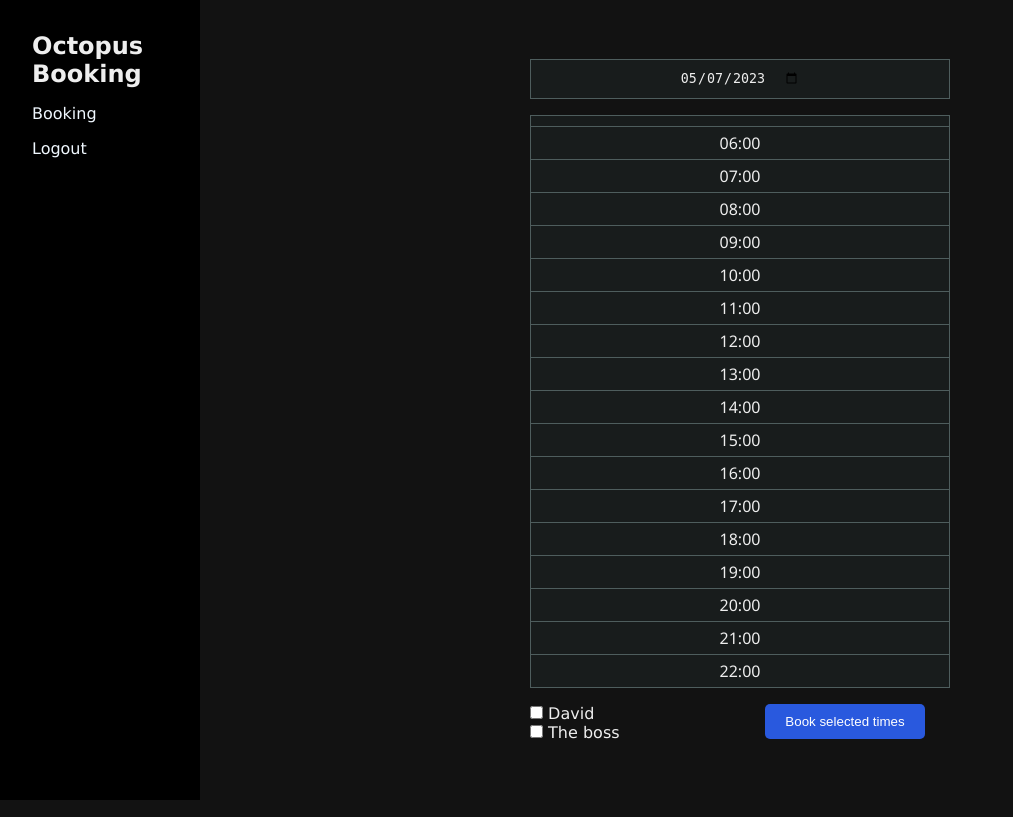
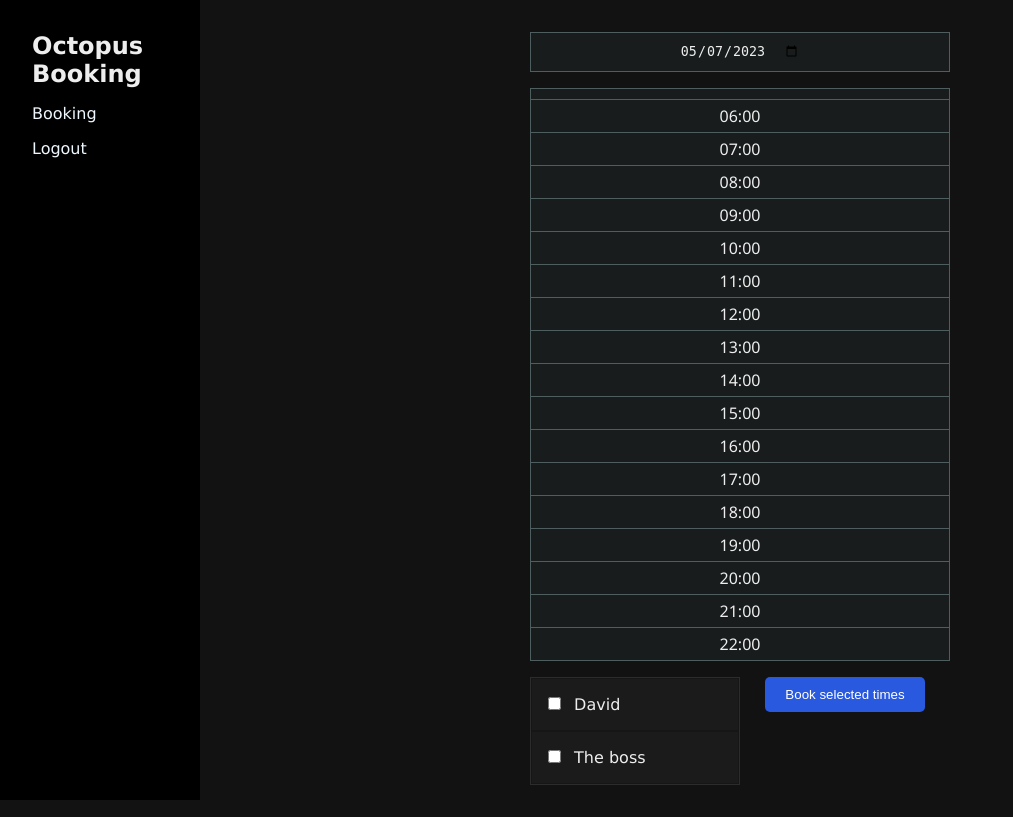
Before and after one commit to davlin0222/octopus-booking, a PHP site: page /pages/booking.php in a window 1280 px wide. Shown: the whole page, without its empty margins (0-1013 px from the left). Run offline with PHP 8.4, Linux system fonts and the light colour scheme; the visitor is signed in with stand-in values (Sample User, id 1); data that the repository does not hold is empty; style sheets or scripts are compiled from the project's sources.

Commit message:
Style invitation list

```diff
--- a/assets/css/dist/booking-form.css
+++ b/assets/css/dist/booking-form.css
@@ -28,6 +28,7 @@
 
 .invitations__list {
   list-style-type: none;
+  border: 1px solid #2c2c2c;
 }
 .invitations__label {
   -webkit-user-select: none;
@@ -36,8 +37,15 @@
   display: inline-block;
   width: 100%;
   cursor: pointer;
+  border: 1px solid #161616;
+  background: #1b1b1b;
+  padding: 1rem;
+}
+.invitations__input {
+  cursor: pointer;
 }
 .invitations__text {
+  padding: 0.5rem;
   -webkit-user-select: text;
      -moz-user-select: text;
           user-select: text;
--- a/components/booking-form/booking-form.js
+++ b/components/booking-form/booking-form.js
@@ -12,6 +12,8 @@ cancelBookingsButton.addEventListener('click', cancelBookingsButton_onClick)
 
 async function bookButton_onClick(e) {
     e.preventDefault()
+    // console.log(`bookButton_onClick  recipients:`, e.target.form.recipients)
+    console.log(`bookButton_onClick  e.target:`, new FormData(e.target.form))
     const selectedBookings = getSelectedBookings()
     const selectedDate = getSelectedDate()
     const success = /*await*/ createBookings(selectedBookings, selectedDate)
--- a/components/booking-form/booking-form.scss
+++ b/components/booking-form/booking-form.scss
@@ -31,6 +31,7 @@
 .invitations {
     &__list {
         list-style-type: none;
+        border: 1px solid #2c2c2c;
     }
     &__list-item {
     }
@@ -39,10 +40,15 @@
         display: inline-block;
         width: 100%;
         cursor: pointer;
+        border: 1px solid #161616;
+        background: #1b1b1b;
+        padding: 1rem;
     }
     &__input {
+        cursor: pointer;
     }
     &__text {
+        padding: 0.5rem;
         user-select: text;
     }
 }
```
Also changed, not shown: 1 other file.
